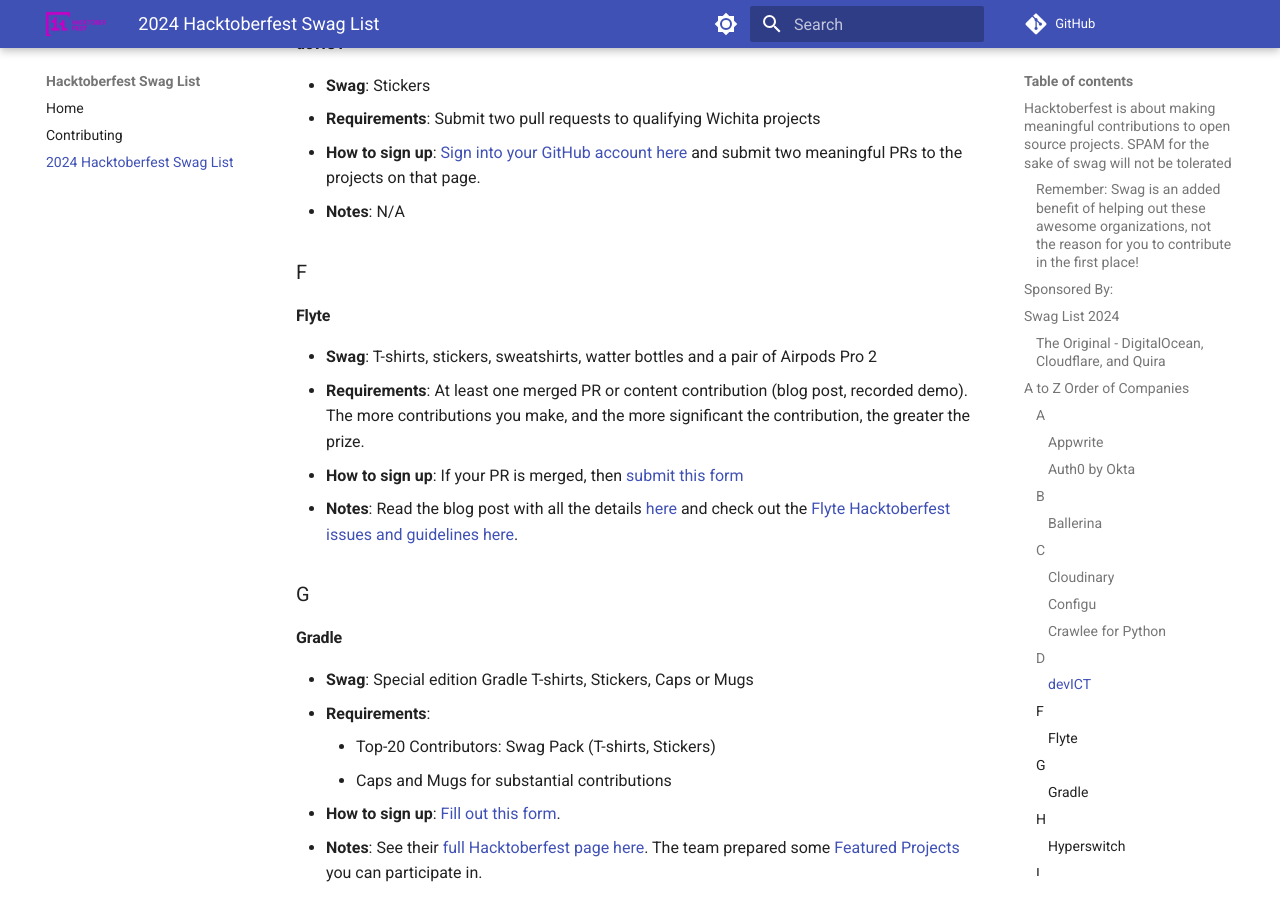
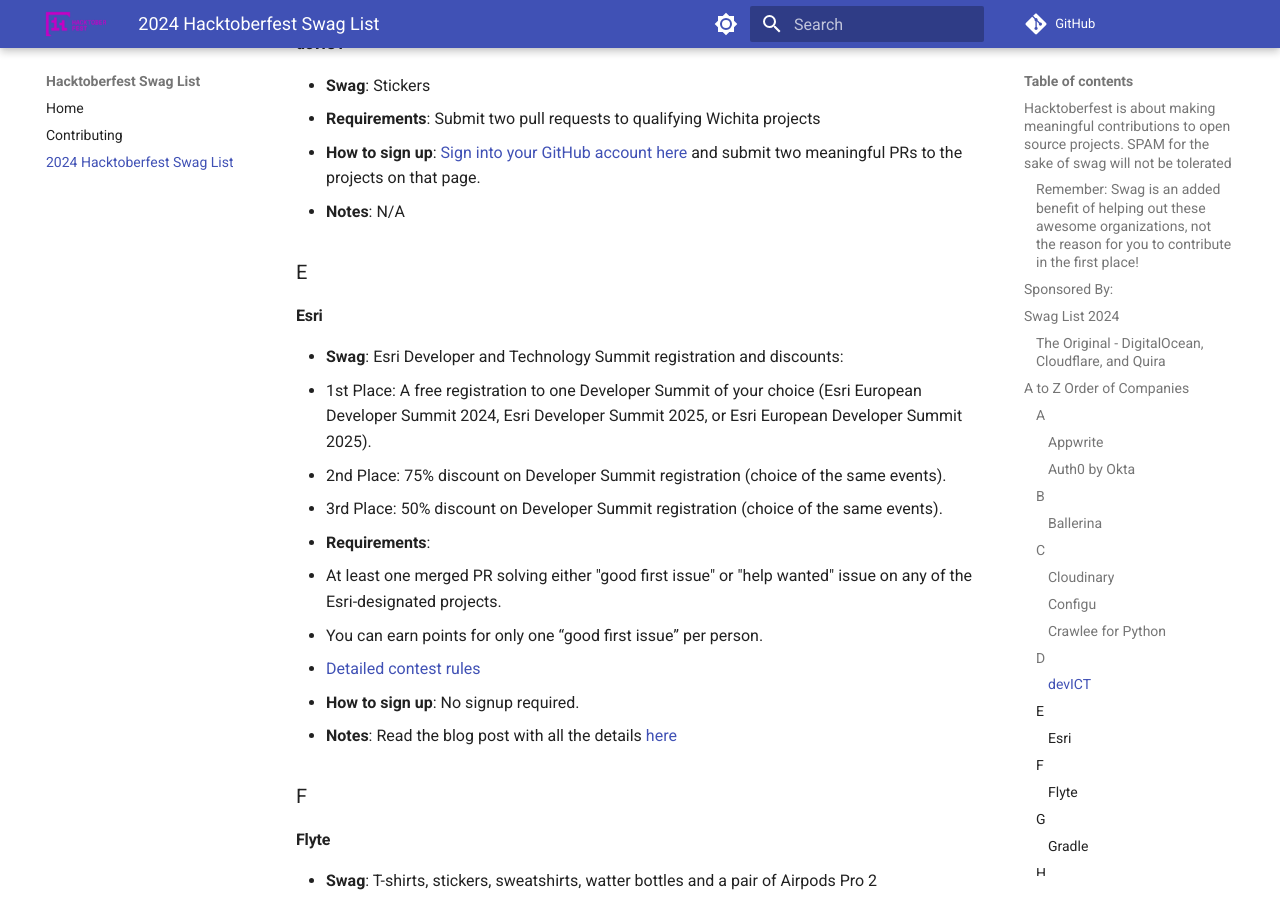
Before and after one commit to crweiner/hacktoberfest-swag-list, an MkDocs documentation site: the page built from docs/list.md, in a window 1280 px wide and 900 px high, scrolled down 3071 px. Built offline with MkDocs 1.6.1 and Material for MkDocs 9.7.7, drawn with Linux system fonts in a browser that asks for light colours; plug-ins that fetch from the network failed and are left out; comment, search, counter and statistics services are not loaded.

Commit message:
Update list.md: Adding Esri

```diff
--- a/docs/list.md
+++ b/docs/list.md
@@ -96,6 +96,21 @@
 - **Requirements**: Submit two pull requests to qualifying Wichita projects
 - **How to sign up**: [Sign into your GitHub account here](https://hacktoberfest.devict.org/) and submit two meaningful PRs to the projects on that page.
 - **Notes**: N/A
+
+### E
+
+#### **Esri**
+
+- **Swag**: Esri Developer and Technology Summit registration and discounts:
+  - 1st Place: A free registration to one Developer Summit of your choice (Esri European Developer Summit 2024, Esri Developer Summit 2025, or Esri European Developer Summit 2025).
+  - 2nd Place: 75% discount on Developer Summit registration (choice of the same events).
+  - 3rd Place: 50% discount on Developer Summit registration (choice of the same events).
+- **Requirements**:
+  - At least one merged PR solving either "good first issue" or "help wanted" issue on any of the Esri-designated projects.
+  - You can earn points for only one “good first issue” per person.
+  - [Detailed contest rules](https://www.esri.com/arcgis-blog/wp-content/uploads/2024/10/2024-Esri-Hacktoberfest-Contest-Official-Rules-2.pdf)
+- **How to sign up**: No signup required.
+- **Notes**: Read the blog post with all the details [here](https://www.esri.com/arcgis-blog/products/developers/developers/hacktoberfest-2024-contribute-to-open-source-and-win/)
 
 ### F
 
```
